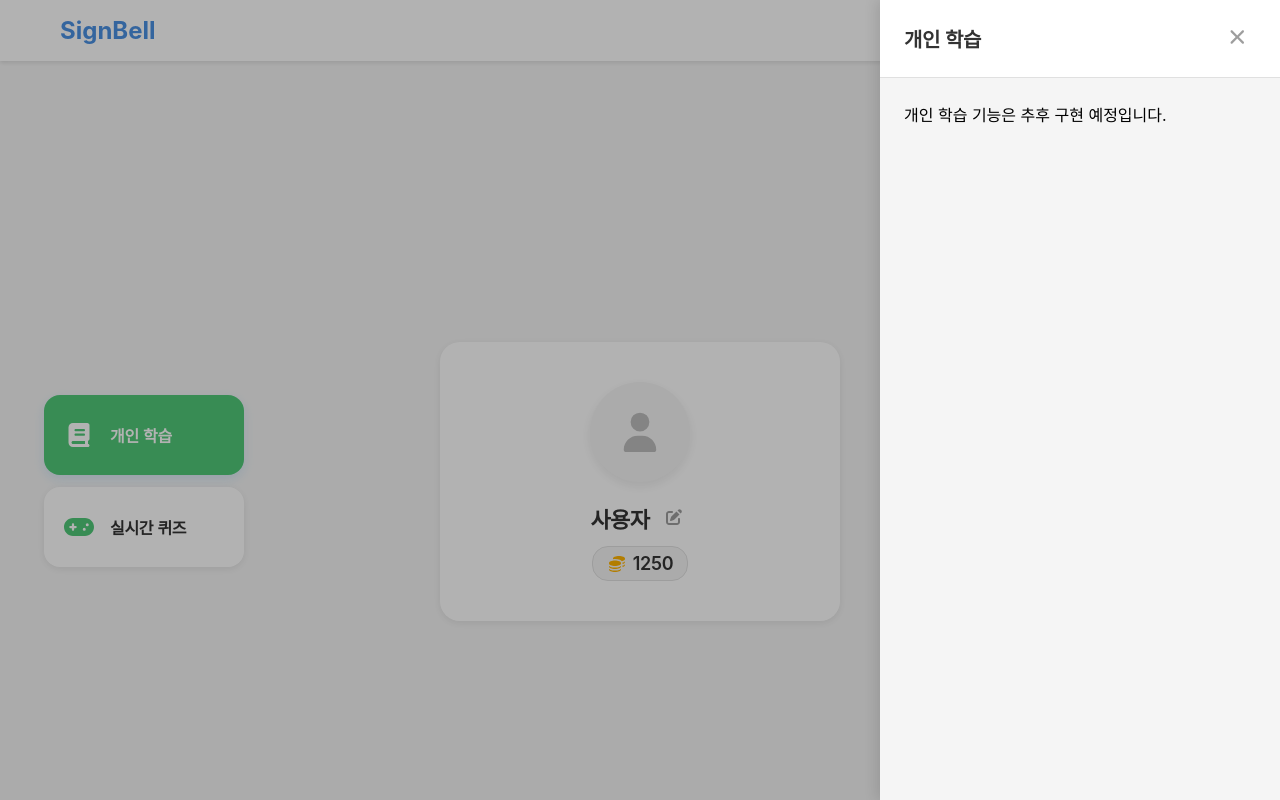
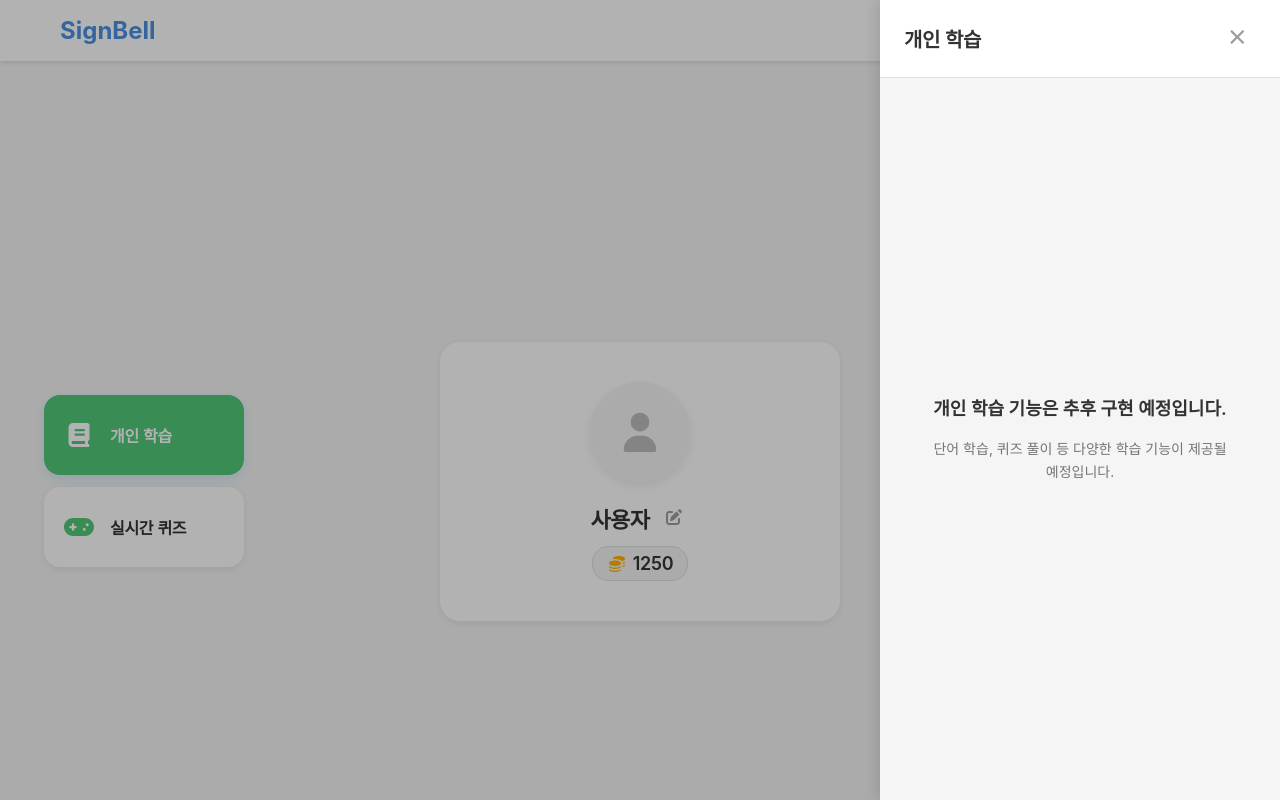
Before and after one commit to SynergySign/SignBell-App, a React (Vite) app in the folder frontend/: page /main in a window 1280 px wide. Both pictures are taken after a click on the button "개인 학습". Shown: the top 800 px of the page. Built offline with nearby package versions, Linux system fonts and the light colour scheme.

Commit message:
feat: [MAIN-001] 개인 학습 사이드바 임시 UI 구현
- 개인 학습 사이드바 기본 구조 생성
- 추후 상세 기능 구현 예정 표시
- MainPage에 PersonalStudySidebar 연결

```diff
--- /dev/null
+++ b/frontend/src/components/main/PersonalStudySidebar.jsx
@@ -0,0 +1,26 @@
+/**
+ * @개요 개인 학습 사이드바 컴포넌트 (임시 구현)
+ * @작성자 신동준 (sdj3959)
+ * @작성일 2025-10-20
+ * @최종수정일 2025-10-20
+ * @반환값 {JSX.Element} 개인 학습 사이드바 컴포넌트
+ */
+
+import './PersonalStudySidebar.scss';
+
+const PersonalStudySidebar = () => {
+  // TODO: 개인 학습 기능 구현 필요
+
+  return (
+    <div className="personal-study-sidebar">
+      <div className="sidebar-message">
+        <p className="message-text">개인 학습 기능은 추후 구현 예정입니다.</p>
+        <p className="message-subtext">
+          단어 학습, 퀴즈 풀이 등 다양한 학습 기능이 제공될 예정입니다.
+        </p>
+      </div>
+    </div>
+  );
+};
+
+export default PersonalStudySidebar;
--- /dev/null
+++ b/frontend/src/components/main/PersonalStudySidebar.scss
@@ -0,0 +1,35 @@
+/**
+ * @file PersonalStudySidebar 스타일 파일
+ * @작성자 신동준 (sdj3959)
+ * @작성일 2025-10-20
+ * @최종수정일 2025-10-20
+ */
+
+.personal-study-sidebar {
+  width: 100%;
+  height: 100%;
+  display: flex;
+  align-items: center;
+  justify-content: center;
+  padding: 24px;
+
+  .sidebar-message {
+    text-align: center;
+    max-width: 300px;
+
+    .message-text {
+      font-size: 18px;
+      font-weight: 600;
+      color: var(--text-color);
+      margin-bottom: 16px;
+      line-height: 1.5;
+    }
+
+    .message-subtext {
+      font-size: 14px;
+      color: #757575;
+      line-height: 1.6;
+      margin: 0;
+    }
+  }
+}
--- a/frontend/src/pages/main/MainPage.jsx
+++ b/frontend/src/pages/main/MainPage.jsx
@@ -11,6 +11,7 @@ import { faBook, faGamepad } from '@fortawesome/free-solid-svg-icons';
 import UserProfileCard from '../../components/main/UserProfileCard';
 import FeatureButton from '../../components/main/FeatureButton';
 import Sidebar from '../../components/main/Sidebar';
+import PersonalStudySidebar from '../../components/main/PersonalStudySidebar';
 import './MainPage.scss';
 
 const MainPage = () => {
@@ -56,12 +57,7 @@ const MainPage = () => {
         onClose={() => setActiveSidebar(null)}
         title={activeSidebar === 'personal' ? '개인 학습' : '실시간 퀴즈'}
       >
-        {activeSidebar === 'personal' && (
-          <div>
-            <p>개인 학습 기능은 추후 구현 예정입니다.</p>
-            {/* TODO: PersonalStudySidebar 컴포넌트 추가 */}
-          </div>
-        )}
+        {activeSidebar === 'personal' && <PersonalStudySidebar />}
         {activeSidebar === 'quiz' && (
           <div>
             <p>실시간 퀴즈 기능은 추후 구현 예정입니다.</p>
```
